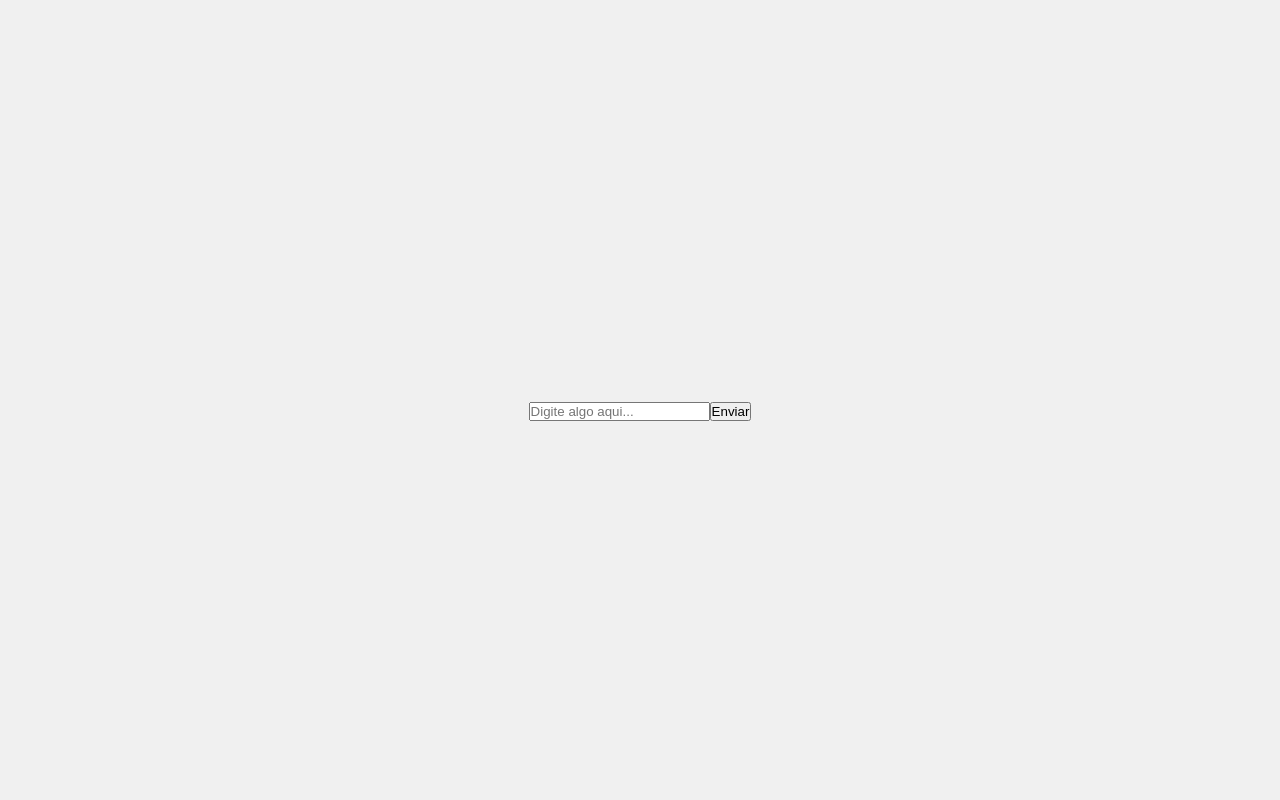
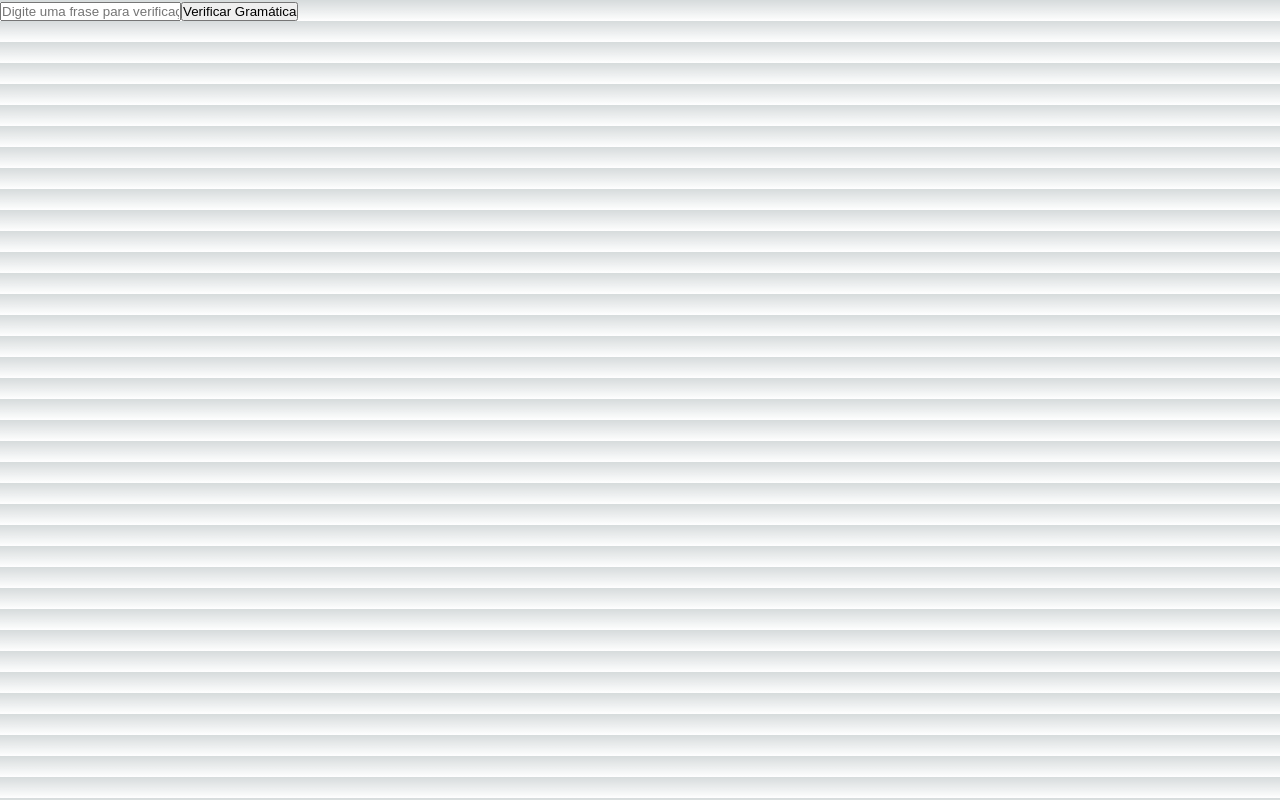
Before and after one commit to DaniellSousaa/canihelp-prototype, a Next.js app: page / in a window 1280 px wide. Built offline with nearby package versions, Linux system fonts and the light colour scheme.

Commit message:
Feat: consumo api: languagetool

```diff
--- a/src/app/page.module.css
+++ b/src/app/page.module.css
@@ -3,9 +3,10 @@
 .main {
   display: flex;
   justify-content: center;
+  flex-direction: column;
   align-items: center;
   min-height: 100vh;
-  background-color: #f0f0f0;
+  background-color: black;
 }
 
 .inputContainer {
--- a/src/app/page.tsx
+++ b/src/app/page.tsx
@@ -1,13 +1,71 @@
+"use client"
 
-import styles from './page.module.css'
+import React, { useState } from 'react';
 
 export default function Home() {
+  const [word, setWord] = useState('');
+  const [suggestions, setSuggestions] = useState([]);
+
+  const fetchGrammarSuggestions = async () => {
+    try {
+      const apiUrl = 'https://api.languagetool.org/v2/check';
+
+      const requestBody = new URLSearchParams();
+      requestBody.append("text", word);
+      requestBody.append("language", "pt-Br");
+
+      const response = await fetch(apiUrl, {
+        method: 'POST',
+        headers: {
+          'Content-Type': 'application/x-www-form-urlencoded'
+        },
+        body: requestBody
+      });
+
+      if (!response.ok) {
+        console.error('Erro na resposta:', response.statusText);
+        return;
+      }
+
+      const data = await response.json();
+      if (!data || !data.matches) {
+        console.error('Dados vazios ou formato inesperado');
+        return;
+      }
+
+      setSuggestions(data.matches);
+    } catch (error) {
+      console.error('Erro ao buscar sugestões:', error);
+    }
+  };
+
   return (
-    <main className={styles.main}>
-       <div className={styles.inputContainer}>
-          <input type="text" id="myInput" placeholder="Digite algo aqui..." />
-          <button id="myButton">Enviar</button>
+    <div>
+      <input
+        type="text"
+        value={word}
+        onChange={(e) => setWord(e.target.value)}
+        placeholder="Digite uma frase para verificação gramatical"
+      />
+      <button onClick={fetchGrammarSuggestions}>Verificar Gramática</button>
+      {suggestions.length > 0 && (
+        <div>
+          <h2>Sugestões:</h2>
+          <ul>
+            {suggestions.map((suggestion, index) => (
+              <li key={index}>
+                <strong>{suggestion.message}</strong>
+                <ul>
+                  <strong>Sugestões</strong>
+                  {suggestion.replacements.map((replacement, idx) => (
+                    <li key={idx}>{replacement.value}</li>
+                  ))}
+                </ul>
+              </li>
+            ))}
+          </ul>
         </div>
-    </main>
-  )
+      )}
+    </div>
+  );
 }
```
